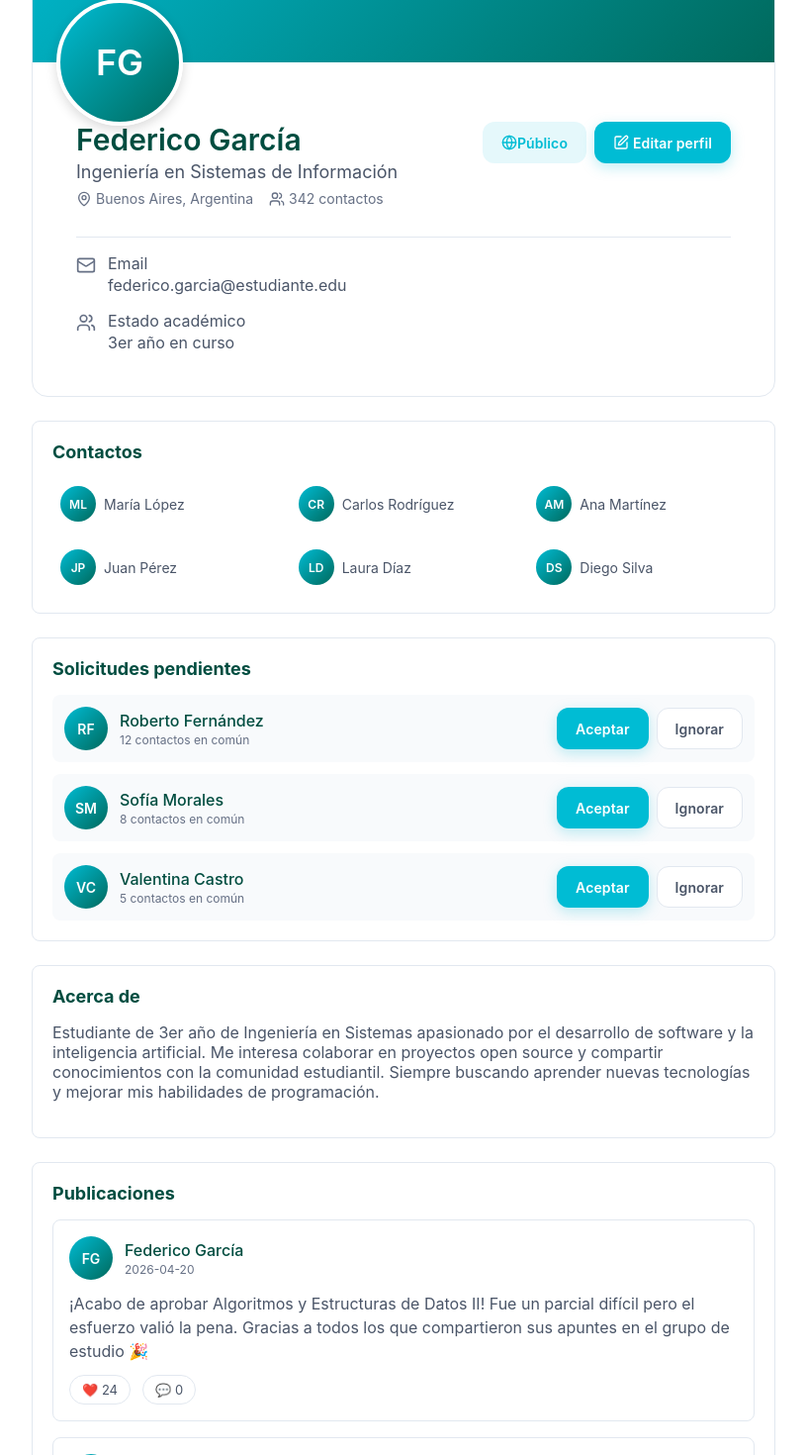
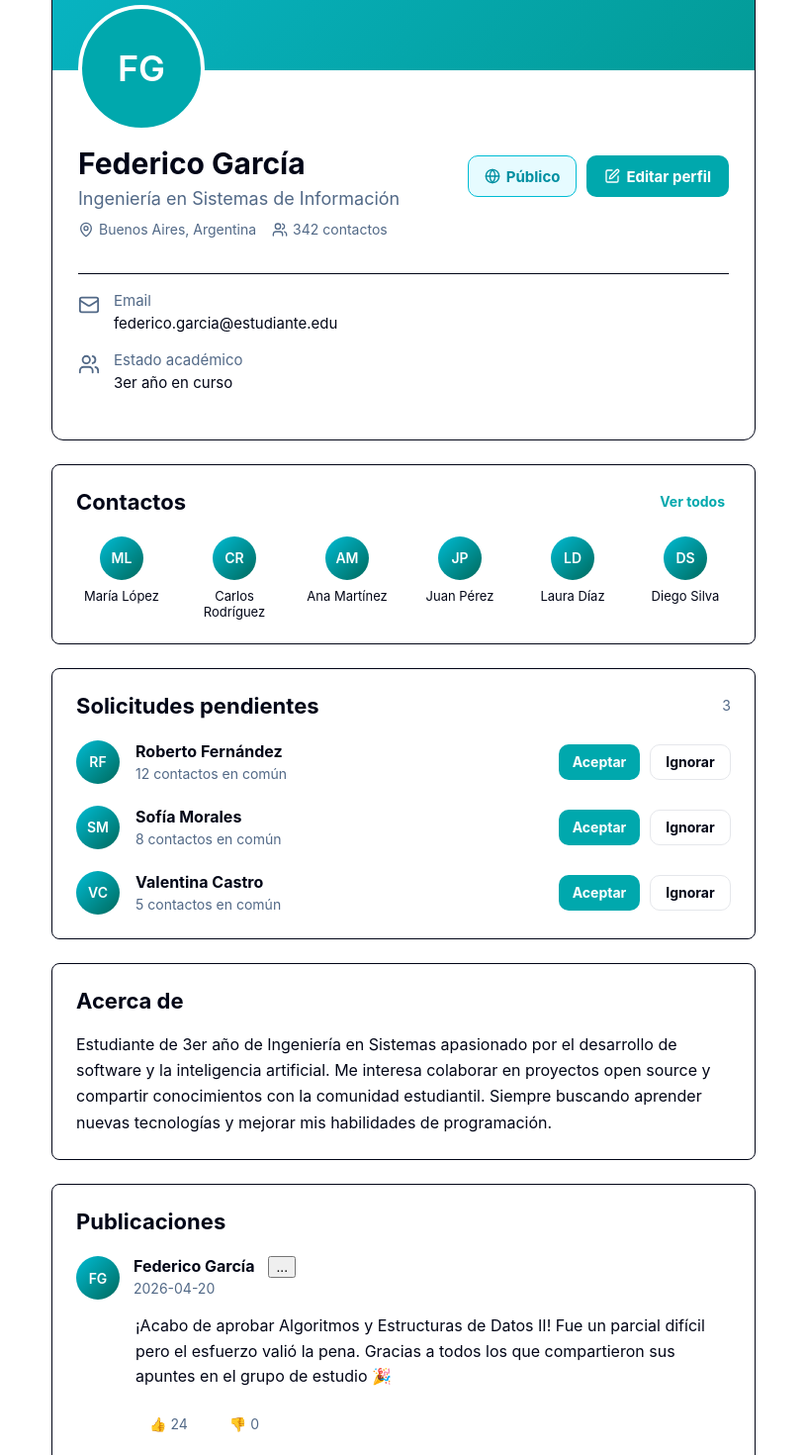
Before and after one commit to DesApp-2026c1-Grupo-5/Sistema-de-Acompa-amiento-de-Alumnos-Universitarios, a React (Vite) app in the folder frontEnd/acompañamiento de alumnos/: page /student/profile in a window 1280 px wide. Shown: the part 220-1690 px from the top of the page at 99% size, without its empty margins (232-1047 px from the left). Built offline with nearby package versions, Linux system fonts and the light colour scheme.

Commit message:
Correccion de visuales

```diff
--- a/frontEnd/acompañamiento de alumnos/src/components/profile/ContactList.jsx
+++ b/frontEnd/acompañamiento de alumnos/src/components/profile/ContactList.jsx
@@ -1,17 +1,10 @@
 import Avatar from '../common/Avatar';
-import Card from '../common/Card';
 import styles from './ContactList.module.css';
-
-const VIEW_ALL_TEXT = 'Ver todos';
 
 function ContactItem({ contact }) {
   return (
     <li className={styles.item}>
-      <Avatar
-        initials={contact.initials}
-        size="sm"
-        className={styles.avatar}
-      />
+      <Avatar initials={contact.initials} size="md" />
       <span className={styles.name}>{contact.name}</span>
     </li>
   );
@@ -21,7 +14,15 @@ function ContactList({ contacts, onViewAll }) {
   const hasContacts = contacts && contacts.length > 0;
 
   return (
-    <Card title={"Contactos"}>
+    <section className={styles.section}>
+      <div className={styles.header}>
+        <h2 className={styles.title}>Contactos</h2>
+
+        <button type="button" className={styles.linkBtn} onClick={onViewAll}>
+          Ver todos
+        </button>
+      </div>
+
       {hasContacts ? (
         <ul className={styles.grid}>
           {contacts.map((contact) => (
@@ -31,7 +32,7 @@ function ContactList({ contacts, onViewAll }) {
       ) : (
         <p className={styles.empty}>No hay contactos</p>
       )}
-    </Card>
+    </section>
   );
 }
 
--- a/frontEnd/acompañamiento de alumnos/src/components/profile/ContactList.module.css
+++ b/frontEnd/acompañamiento de alumnos/src/components/profile/ContactList.module.css
@@ -1,62 +1,70 @@
 .section {
   margin-bottom: 24px;
-  padding: 20px;
-  background: var(--bg);
-  border: 1px solid var(--border);
-  border-radius: 16px;
+  padding: 24px;
+  background: #ffffff;
+  border: 1px solid #020617;
+  border-radius: 8px;
 }
 
 .header {
   display: flex;
   justify-content: space-between;
   align-items: center;
-  margin-bottom: 16px;
+  margin-bottom: 22px;
 }
 
 .title {
-  color: var(--text-h);
-  font-size: 18px;
-  font-weight: 600;
   margin: 0;
+  color: #020617 !important;
+  font-size: 22px;
+  font-weight: 700;
 }
 
 .linkBtn {
-  background: none;
   border: none;
-  color: var(--accent);
+  background: transparent;
+  color: #00a8ad;
   cursor: pointer;
   font-size: 14px;
+  font-weight: 700;
 }
 
 .grid {
-  display: grid;
-  grid-template-columns: repeat(3, 1fr);
-  gap: 12px;
   list-style: none;
   margin: 0;
   padding: 0;
+  display: grid;
+  grid-template-columns: repeat(6, 1fr);
+  gap: 22px;
 }
 
 .item {
   display: flex;
+  flex-direction: column;
   align-items: center;
   gap: 8px;
-  padding: 8px;
-  border-radius: 8px;
   cursor: pointer;
 }
 
-.item:hover {
-  background: var(--color-soft);
+.name {
+  color: #020617 !important;
+  font-size: 13px;
+  text-align: center;
 }
 
-.name {
-  color: var(--text);
-  font-size: 14px;
+:global(html.dark) .section {
+  background: #1e293b;
+  border-color: #334155;
 }
 
-@media (max-width: 640px) {
-  .grid {
-    grid-template-columns: repeat(2, 1fr);
-  }
+:global(html.dark) .title {
+  color: #ffffff !important;
 }
+
+:global(html.dark) .name {
+  color: #ffffff !important;
+}
+
+:global(html.dark) .linkBtn {
+  color: #00cfe8;
+}
--- a/frontEnd/acompañamiento de alumnos/src/components/profile/PendingRequests.jsx
+++ b/frontEnd/acompañamiento de alumnos/src/components/profile/PendingRequests.jsx
@@ -1,56 +1,59 @@
+import { useState } from 'react';
 import Avatar from '../common/Avatar';
-import Card from '../common/Card';
 import styles from './PendingRequests.module.css';
-import { useState } from 'react';
-import Button from '../common/Button';
 
 function RequestItem({ request, onAccept, onIgnore }) {
   return (
     <li className={styles.item}>
-      <Avatar
-        initials={request.initials}
-        size="md"
-        className={styles.avatar}
-      />
+      <Avatar initials={request.initials} size="md" />
+
       <div className={styles.info}>
         <span className={styles.name}>{request.name}</span>
         <span className={styles.common}>
           {request.commonContacts} contactos en común
         </span>
       </div>
+
       <div className={styles.actions}>
-        <Button
-          variant="primary"
+        <button
+          type="button"
+          className={styles.btnAccept}
           onClick={() => onAccept?.(request.id)}
         >
           Aceptar
-        </Button>
-        <Button
-          variant="outline"
+        </button>
+
+        <button
+          type="button"
+          className={styles.btnIgnore}
           onClick={() => onIgnore?.(request.id)}
         >
           Ignorar
-        </Button>
+        </button>
       </div>
     </li>
   );
 }
 
 function PendingRequests({ requests }) {
-  const hasRequests = requests && requests.length > 0;
-
-  const [currentRequests, setCurrentRequests] = useState(requests)
+  const [currentRequests, setCurrentRequests] = useState(requests || []);
+  const hasRequests = currentRequests.length > 0;
 
   const handleOnAccept = (id) => {
-    setCurrentRequests(prev => prev.filter(r => r.id !== id));
+    setCurrentRequests((prev) => prev.filter((r) => r.id !== id));
   };
 
   const handleOnIgnore = (id) => {
-    setCurrentRequests(prev => prev.filter(r => r.id !== id));
+    setCurrentRequests((prev) => prev.filter((r) => r.id !== id));
   };
 
   return (
-    <Card title={"Solicitudes pendientes"}>
+    <section className={styles.section}>
+      <div className={styles.header}>
+        <h2 className={styles.title}>Solicitudes pendientes</h2>
+        <span className={styles.count}>{currentRequests.length}</span>
+      </div>
+
       {hasRequests ? (
         <ul className={styles.list}>
           {currentRequests.map((request) => (
@@ -65,7 +68,7 @@ function PendingRequests({ requests }) {
       ) : (
         <p className={styles.empty}>No hay solicitudes pendientes</p>
       )}
-    </Card>
+    </section>
   );
 }
 
--- a/frontEnd/acompañamiento de alumnos/src/components/profile/PendingRequests.module.css
+++ b/frontEnd/acompañamiento de alumnos/src/components/profile/PendingRequests.module.css
@@ -1,74 +1,115 @@
 .section {
   margin-bottom: 24px;
-  padding: 20px;
-  background: var(--bg);
-  border: 1px solid var(--border);
-  border-radius: 16px;
+  padding: 24px;
+  background: #ffffff;
+  border: 1px solid #020617;
+  border-radius: 8px;
+}
+
+.header {
+  display: flex;
+  justify-content: space-between;
+  align-items: center;
+  margin-bottom: 22px;
 }
 
 .title {
-  color: var(--text-h);
-  font-size: 18px;
-  font-weight: 600;
-  margin: 0 0 16px;
+  margin: 0;
+  color: #020617 !important;
+  font-size: 22px;
+  font-weight: 700;
+}
+
+.count {
+  color: #526987;
+  font-size: 14px;
 }
 
 .list {
-  display: flex;
-  flex-direction: column;
-  gap: 12px;
   list-style: none;
   margin: 0;
   padding: 0;
+  display: flex;
+  flex-direction: column;
+  gap: 22px;
 }
 
 .item {
   display: flex;
   align-items: center;
-  gap: 12px;
-  padding: 12px;
-  background: var(--color-soft);
-  border-radius: 8px;
+  gap: 16px;
+  background: transparent;
 }
 
 .info {
   flex: 1;
   display: flex;
   flex-direction: column;
-  gap: 2px;
+  gap: 4px;
 }
 
 .name {
-  color: var(--text-h);
-  font-weight: 500;
+  color: #020617 !important;
+  font-size: 16px;
+  font-weight: 700;
 }
 
 .common {
-  color: var(--color-muted);
-  font-size: 12px;
+  color: #526987;
+  font-size: 14px;
 }
 
 .actions {
   display: flex;
-  gap: 8px;
+  gap: 10px;
 }
 
 .btnAccept {
-  background: var(--accent);
-  color: white;
+  height: 36px;
+  min-width: 82px;
   border: none;
-  padding: 6px 12px;
-  border-radius: 6px;
+  border-radius: 10px;
+  background: #00a8ad;
+  color: #ffffff;
   cursor: pointer;
   font-size: 14px;
+  font-weight: 700;
 }
 
 .btnIgnore {
-  background: transparent;
-  border: 1px solid var(--border);
-  color: var(--text);
-  padding: 6px 12px;
-  border-radius: 6px;
+  height: 36px;
+  min-width: 82px;
+  border: 1px solid #e5e7eb;
+  border-radius: 10px;
+  background: #ffffff;
+  color: #020617;
   cursor: pointer;
   font-size: 14px;
+  font-weight: 700;
 }
+
+:global(html.dark) .section {
+  background: #1e293b;
+  border-color: #334155;
+}
+
+:global(html.dark) .title,
+:global(html.dark) .name {
+  color: #ffffff !important;
+}
+
+:global(html.dark) .common,
+:global(html.dark) .count {
+  color: #94a3b8;
+}
+
+:global(html.dark) .btnAccept {
+  background: #00a8ad;
+  color: #ffffff;
+}
+
+:global(html.dark) .btnIgnore {
+  background: transparent;
+  border-color: #475569;
+  color: #ffffff;
+}
--- a/frontEnd/acompañamiento de alumnos/src/components/profile/ProfileHeader.jsx
+++ b/frontEnd/acompañamiento de alumnos/src/components/profile/ProfileHeader.jsx
@@ -2,16 +2,12 @@ import { MapPin, Users, Globe, SquarePen, Mail, Lock } from 'lucide-react';
 import { useState } from 'react';
 import FormModal from '../common/FormModal';
 import Avatar from '../common/Avatar';
-import Card from '../common/Card';
 import styles from './ProfileHeader.module.css';
-import Button from '../common/Button';
 
-function ProfileHeader({ user, onEditProfile, onToggleVisibility }) {
+function ProfileHeader({ user, onEditProfile }) {
   const { initials, name, career, location, contactsCount, email, academicStatus } = user;
 
   const [modalOpen, setModalOpen] = useState(false);
-  // TODO: conectar con backend cuando esté implementado
-  // usar onToggleVisibility callback en lugar de estado local
   const [visibility, setVisibility] = useState(false);
 
   const fields = [
@@ -29,13 +25,9 @@ function ProfileHeader({ user, onEditProfile, onToggleVisibility }) {
   };
 
   return (
-    <Card className={styles.card}>
+    <section className={styles.card}>
       <div className={styles.gradientHeader}>
-        <Avatar
-          initials={initials}
-          size="xl"
-          className={styles.avatar}
-        />
+        <Avatar initials={initials} size="xl" className={styles.avatar} />
       </div>
 
       <div className={styles.content}>
@@ -43,11 +35,13 @@ function ProfileHeader({ user, onEditProfile, onToggleVisibility }) {
           <div className={styles.info}>
             <h1 className={styles.name}>{name}</h1>
             <p className={styles.career}>{career}</p>
+
             <p className={styles.metaRow}>
               <span className={styles.metaItem}>
                 <MapPin className={styles.metaIcon} />
                 {location}
               </span>
+
               <span className={styles.metaItem}>
                 <Users className={styles.metaIcon} />
                 {contactsCount} contactos
@@ -56,53 +50,54 @@ function ProfileHeader({ user, onEditProfile, onToggleVisibility }) {
           </div>
 
           <div className={styles.actions}>
-            <Button
-              variant={visibility ? 'outline' : 'primarySoft'}
+            <button
+              type="button"
+              className={styles.btnPublico}
               onClick={() => setVisibility(!visibility)}
             >
               {visibility ? <Lock size={16} /> : <Globe size={16} />}
               {visibility ? 'Privado' : 'Público'}
-            </Button>
-            <Button
-              variant="primary"
+            </button>
+
+            <button
+              type="button"
+              className={styles.btnEdit}
               onClick={() => setModalOpen(true)}
             >
               <SquarePen className={styles.btnIcon} />
               Editar perfil
-            </Button>
+            </button>
           </div>
         </div>
 
         <hr className={styles.divider} />
 
-
         <div className={styles.detailItem}>
           <Mail className={styles.detailIcon} />
-          <dd>
-            <span >Email</span>
-            <span >{email}</span>
-          </dd>
+          <div>
+            <span className={styles.detailLabel}>Email</span>
+            <span className={styles.detailValue}>{email}</span>
+          </div>
         </div>
 
         <div className={styles.detailItem}>
           <Users className={styles.detailIcon} />
-          <dd>
-            <span>Estado académico</span>
-            <span>{academicStatus}</span>
-          </dd>
+          <div>
+            <span className={styles.detailLabel}>Estado académico</span>
+            <span className={styles.detailValue}>{academicStatus}</span>
+          </div>
         </div>
+      </div>
 
-      </div>
       <FormModal
         open={modalOpen}
-        title="Contacto"
+        title="Editar perfil"
         onClose={() => setModalOpen(false)}
         onSubmit={handleSubmit}
         fields={fields}
         initialValues={user}
       />
-    </Card>
-
+    </section>
   );
 }
 
--- a/frontEnd/acompañamiento de alumnos/src/components/profile/ProfileHeader.module.css
+++ b/frontEnd/acompañamiento de alumnos/src/components/profile/ProfileHeader.module.css
@@ -1,44 +1,35 @@
 .card {
-  background: var(--bg);
-  border: 1px solid var(--border);
-  border-radius: 16px;
+  margin-bottom: 24px;
+  background: #ffffff;
+  border: 1px solid #020617;
+  border-radius: 12px;
   overflow: hidden;
 }
 
 .gradientHeader {
-  height: 192px;
-  margin: -20px;
-  background: linear-gradient(135deg, #00bcd4 0%, #00695c 100%);
+  height: 200px;
+  background: linear-gradient(135deg, #08b7c8, #039b97);
   position: relative;
 }
 
 .avatar {
   position: absolute;
-  bottom: -64px;
-  left: 24px;
-  border: 4px solid var(--bg);
-  box-shadow: 0 4px 12px rgba(0, 0, 0, 0.15);
+  left: 26px;
+  bottom: -62px;
+  border: 4px solid #ffffff;
+  box-shadow: none;
+  background: #00a8ad;
 }
 
 .content {
-  padding: 80px 24px 24px;
-  display: flex;
-  flex-direction: column;
-  gap: 16px;
+  padding: 78px 26px 28px;
 }
 
 .topSection {
   display: flex;
-  flex-direction: column;
-  gap: 16px;
-}
-
-@media (min-width: 640px) {
-  .topSection {
-    flex-direction: row;
-    align-items: flex-start;
-    justify-content: space-between;
-  }
+  justify-content: space-between;
+  align-items: flex-start;
+  gap: 24px;
 }
 
 .info {
@@ -46,112 +37,180 @@
 }
 
 .name {
-  color: var(--text-h);
+  margin: 0;
+  color: #020617;
   font-size: 30px;
-  font-weight: 600;
-  margin: 0;
+  line-height: 1.1;
+  font-weight: 700;
 }
 
 .career {
-  color: var(--text);
+  margin: 8px 0 0;
+  color: #526987;
   font-size: 18px;
-  margin: 4px 0 0;
+  font-weight: 400;
 }
 
 .metaRow {
+  margin-top: 12px;
   display: flex;
   flex-wrap: wrap;
   align-items: center;
   gap: 16px;
-  margin-top: 8px;
+  color: #526987;
   font-size: 14px;
-  color: var(--color-muted);
 }
 
 .metaItem {
-  display: flex;
+  display: inline-flex;
   align-items: center;
-  gap: 4px;
+  gap: 5px;
 }
 
 .metaIcon {
   width: 16px;
   height: 16px;
+  color: #526987;
 }
 
 .actions {
+  margin-top: 8px;
   display: flex;
-  gap: 8px;
+  gap: 10px;
 }
 
 .btnPublico {
-  padding: 8px 16px;
-  border-radius: 8px;
-  border: 1px solid rgba(0, 188, 212, 0.5);
-  background: rgba(0, 188, 212, 0.1);
-  color: #00838f;
-  display: flex;
+  height: 42px;
+  padding: 0 16px;
+  border-radius: 10px;
+  border: 1px solid #00bcd4;
+  background: #e6fbff;
+  color: #008fa1;
+  display: inline-flex;
   align-items: center;
+  gap: 6px;
   cursor: pointer;
-  transition: all 0.2s;
-  font-size: 14px;
+  font-size: 15px;
+  font-weight: 700;
 }
 
-.btnPublico:hover {
-  background: rgba(0, 188, 212, 0.2);
+.btnEdit,
+.editButton {
+  height: 42px;
+  padding: 0 18px;
+  border: none;
+  border-radius: 10px;
+  background: #00a8ad;
+  color: #ffffff;
+  display: inline-flex;
+  align-items: center;
+  gap: 6px;
+  cursor: pointer;
+  font-size: 15px;
+  font-weight: 700;
+}
+
+.btnEdit:hover,
+.editButton:hover {
+  background: #00949a;
 }
 
 .btnIcon {
   width: 16px;
   height: 16px;
-  margin-right: 4px;
 }
 
 .divider {
+  margin: 22px 0 18px;
   border: none;
-  border-top: 1px solid var(--border);
-  margin: 0;
+  border-top: 1px solid #020617;
 }
 
 .detailsList {
+  margin: 0;
+  padding: 0;
   display: flex;
   flex-direction: column;
-  gap: 12px;
-  margin: 0;
-  padding: 0;
+  gap: 18px;
 }
 
 .detailItem {
-  display: flex;
+  display: grid;
+  grid-template-columns: 22px 1fr;
+  column-gap: 14px;
   align-items: flex-start;
-  gap: 12px;
+  margin-bottom: 18px;
 }
 
-.detailItem dt {
+.detailItem dt,
+.detailItem dd {
   margin: 0;
 }
 
 .detailItem dd {
-  margin: 0;
   display: flex;
   flex-direction: column;
-  gap: 2px;
+  gap: 4px;
 }
 
 .detailIcon {
-  width: 20px;
-  height: 20px;
-  color: var(--color-muted);
+  width: 22px;
+  height: 22px;
+  color: #526987;
   margin-top: 2px;
-  flex-shrink: 0;
+}
+
+.detailItem > div {
+  display: flex;
+  flex-direction: column;
+  gap: 4px;
 }
 
 .detailLabel {
-  font-size: 14px;
-  color: var(--color-muted);
+  display: block;
+  color: #526987;
+  font-size: 15px;
+  line-height: 1.2;
 }
 
 .detailValue {
-  color: var(--text);
-  font-weight: 500;
+  display: block;
+  color: #020617;
+  font-size: 15px;
+  line-height: 1.35;
 }
+
+:global(html.dark) .card {
+  background: #1e293b;
+  border-color: #334155;
+}
+
+:global(html.dark) .name {
+  color: #ffffff;
+}
+
+:global(html.dark) .career,
+:global(html.dark) .metaRow,
+:global(html.dark) .detailLabel,
+:global(html.dark) .detailIcon {
+  color: #94a3b8;
+}
+
+:global(html.dark) .divider {
+  border-top-color: #334155;
+}
+
+:global(html.dark) .detailValue {
+  color: #ffffff;
+}
+
+:global(html.dark) .btnPublico {
+  background: transparent;
+  border-color: #00cfe8;
+  color: #00cfe8;
+}
+
+:global(html.dark) .btnEdit {
+  background: #00a8ad;
+  color: #ffffff;
+}
--- a/frontEnd/acompañamiento de alumnos/src/components/profile/PublicationsList.jsx
+++ b/frontEnd/acompañamiento de alumnos/src/components/profile/PublicationsList.jsx
@@ -1,21 +1,19 @@
 import Avatar from '../common/Avatar';
-import Card from '../common/Card';
 import styles from './PublicationsList.module.css';
-
-//REVISAR TODO
 
 function PostHeader({ authorInitials, authorName, date }) {
   return (
     <header className={styles.header}>
-      <Avatar
-        initials={authorInitials}
-        size="md"
-        className={styles.avatar}
-      />
+      <Avatar initials={authorInitials} size="md" />
+
       <div className={styles.meta}>
         <span className={styles.author}>{authorName}</span>
         <time className={styles.date}>{date}</time>
       </div>
+
+      <button type="button" className={styles.moreBtn}>
+        ...
+      </button>
     </header>
   );
 }
@@ -23,17 +21,12 @@ function PostHeader({ authorInitials, authorName, date }) {
 function PostActions({ postId, likes, comments, onLike, onComment }) {
   return (
     <footer className={styles.actions}>
-      <button
-        className={styles.socialBtn}
-        onClick={() => onLike?.(postId)}
-      >
-        ❤️ {likes}
+      <button className={styles.socialBtn} onClick={() => onLike?.(postId)}>
+        👍 {likes}
       </button>
-      <button
-        className={styles.socialBtn}
-        onClick={() => onComment?.(postId)}
-      >
-        💬 {comments}
+
+      <button className={styles.socialBtn} onClick={() => onComment?.(postId)}>
+        👎 {comments}
       </button>
     </footer>
   );
@@ -49,7 +42,9 @@ function Publication({ post, onLike, onComment }) {
         authorName={authorName}
         date={date}
       />
+
       <p className={styles.content}>{content}</p>
+
       <PostActions
         postId={id}
         likes={likes}
@@ -63,10 +58,11 @@ function Publication({ post, onLike, onComment }) {
 
 function PublicationsList({ publications, onLike, onComment }) {
   const hasPublications = publications && publications.length > 0;
-  const title = 'Publicaciones';
 
   return (
-    <Card title={title}>
+    <section className={styles.section}>
+      <h2 className={styles.title}>Publicaciones</h2>
+
       {hasPublications ? (
         <div className={styles.list}>
           {publications.map((post) => (
@@ -81,7 +77,7 @@ function PublicationsList({ publications, onLike, onComment }) {
       ) : (
         <p className={styles.empty}>No hay publicaciones</p>
       )}
-    </Card>
+    </section>
   );
 }
 
--- a/frontEnd/acompañamiento de alumnos/src/components/profile/PublicationsList.module.css
+++ b/frontEnd/acompañamiento de alumnos/src/components/profile/PublicationsList.module.css
@@ -1,77 +1,112 @@
 .section {
   margin-bottom: 24px;
-  padding: 20px;
-  background: var(--bg);
-  border: 1px solid var(--border);
-  border-radius: 16px;
+  padding: 24px;
+  background: #ffffff;
+  border: 1px solid #020617;
+  border-radius: 8px;
 }
 
 .title {
-  color: var(--text-h);
-  font-size: 18px;
-  font-weight: 600;
-  margin: 0 0 16px;
+  margin: 0 0 22px;
+  color: #020617 !important;
+  font-size: 22px;
+  font-weight: 700;
 }
 
 .list {
   display: flex;
   flex-direction: column;
-  gap: 16px;
 }
 
 .publication {
-  padding: 16px;
-  border: 1px solid var(--border);
-  border-radius: 8px;
+  padding: 24px 0;
+  border-bottom: 1px solid #e5e7eb;
+}
+
+.publication:first-child {
+  padding-top: 0;
+}
+
+.publication:last-child {
+  border-bottom: none;
+  padding-bottom: 0;
 }
 
 .header {
   display: flex;
-  align-items: center;
-  gap: 12px;
-  margin-bottom: 12px;
+  align-items: flex-start;
+  gap: 14px;
+  margin-bottom: 14px;
 }
 
 .meta {
   display: flex;
   flex-direction: column;
-  gap: 2px;
+  gap: 4px;
 }
 
 .author {
-  color: var(--text-h);
-  font-weight: 500;
+  color: #020617 !important;
+  font-size: 16px;
+  font-weight: 700;
 }
 
 .date {
-  color: var(--color-muted);
-  font-size: 12px;
+  color: #526987;
+  font-size: 14px;
 }
 
 .content {
-  color: var(--text);
-  line-height: 1.5;
-  margin: 0 0 12px;
+  margin: 0 0 18px 60px;
+  color: #020617 !important;
+  font-size: 16px;
+  line-height: 1.6;
 }
 
 .actions {
+  margin-left: 60px;
   display: flex;
-  gap: 12px;
+  gap: 14px;
 }
 
 .socialBtn {
+  height: 34px;
+  padding: 0 14px;
+  border: none;
+  border-radius: 999px;
   background: transparent;
-  border: 1px solid var(--border);
-  color: var(--text);
-  padding: 6px 12px;
-  border-radius: 20px;
-  font-size: 13px;
+  color: #526987;
+  font-size: 14px;
   cursor: pointer;
-  display: flex;
+  display: inline-flex;
   align-items: center;
-  gap: 4px;
+  gap: 6px;
 }
 
 .socialBtn:hover {
-  background: var(--color-soft);
+  background: #e6fbff;
+  color: #00a8ad;
 }
+
+:global(html.dark) .section {
+  background: #1e293b;
+  border-color: #334155;
+}
+
+:global(html.dark) .title,
+:global(html.dark) .author {
+  color: #ffffff !important;
+}
+
+:global(html.dark) .date,
+:global(html.dark) .socialBtn {
+  color: #94a3b8;
+}
+
+:global(html.dark) .content {
+  color: #ffffff !important;
+}
+
+:global(html.dark) .publication {
+  border-bottom-color: #334155;
+}
--- a/frontEnd/acompañamiento de alumnos/src/pages/student/Profile.jsx
+++ b/frontEnd/acompañamiento de alumnos/src/pages/student/Profile.jsx
@@ -4,19 +4,22 @@ import PendingRequests from '../../components/profile/PendingRequests';
 import PublicationsList from '../../components/profile/PublicationsList';
 import { useState } from 'react';
 
-import { userData, contacts, pendingRequests, publications } from './profile/profileData';
+import {
+  userData,
+  contacts,
+  pendingRequests,
+  publications,
+} from './profile/profileData';
 
 import styles from './Profile.module.css';
-import Card from '../../components/common/Card';
 
 function Profile({
   contactList = contacts,
   posts = publications,
-  onEditProfile,
   onViewAllContacts,
   onToggleVisibility,
   onLike,
-  onComment
+  onComment,
 }) {
   const [currentUser, setCurrentUser] = useState(userData);
 
@@ -32,19 +35,14 @@ function Profile({
         onToggleVisibility={onToggleVisibility}
       />
 
+      <ContactList contacts={contactList} onViewAll={onViewAllContacts} />
 
-      <ContactList
-        contacts={contactList}
-        onViewAll={onViewAllContacts}
-      />
+      <PendingRequests requests={pendingRequests} />
 
-      <PendingRequests
-        requests={pendingRequests}
-      />
-
-      <Card title={"Acerca de"}>
+      <section className={styles.aboutCard}>
+        <h2>Acerca de</h2>
         <p>{currentUser.bio}</p>
-      </Card>
+      </section>
 
       <PublicationsList
         publications={posts}
--- a/frontEnd/acompañamiento de alumnos/src/pages/student/Profile.module.css
+++ b/frontEnd/acompañamiento de alumnos/src/pages/student/Profile.module.css
@@ -1,5 +1,86 @@
 .container {
-  max-width: 800px;
+  max-width: 760px;
   margin: 0 auto;
+  padding: 24px 24px 64px;
+}
+
+.aboutCard {
+  margin-bottom: 24px;
   padding: 24px;
+  background: #ffffff;
+  border: 1px solid #020617;
+  border-radius: 8px;
 }
+
+.aboutCard h2 {
+  margin: 0 0 18px;
+  color: #020617 !important;
+  font-size: 22px;
+  font-weight: 700;
+}
+
+.aboutCard p {
+  margin: 0;
+  color: #020617 !important;
+  font-size: 16px;
+  line-height: 1.65;
+}
+
+.dark .card {
+  background: #1e293b;
+  border: 1px solid #334155;
+}
+
+.dark .content {
+  background: transparent;
+}
+
+.dark .name {
+  color: #ffffff;
+}
+
+.dark .career {
+  color: #94a3b8;
+}
+
+.dark .metaRow {
+  color: #94a3b8;
+}
+
+.dark .divider {
+  border-top: 1px solid #334155;
+}
+
+.dark .detailLabel {
+  color: #94a3b8;
+}
+
+.dark .detailValue {
+  color: #ffffff;
+}
+
+.dark .detailIcon {
+  color: #94a3b8;
+}
+
+/* BOTONES */
+.dark .btnPublico {
+  background: transparent;
+  border: 1px solid #00cfe8;
+  color: #00cfe8;
+}
+
+.dark .btnEdit {
+  background: linear-gradient(135deg, #00cfe8, #00a8ad);
+  color: #ffffff;
+}
+
+:global(html.dark) .aboutCard {
+  background: #1e293b;
+  border-color: #334155;
+}
+
+:global(html.dark) .aboutCard h2,
+:global(html.dark) .aboutCard p {
+  color: #ffffff !important;
+}
```
